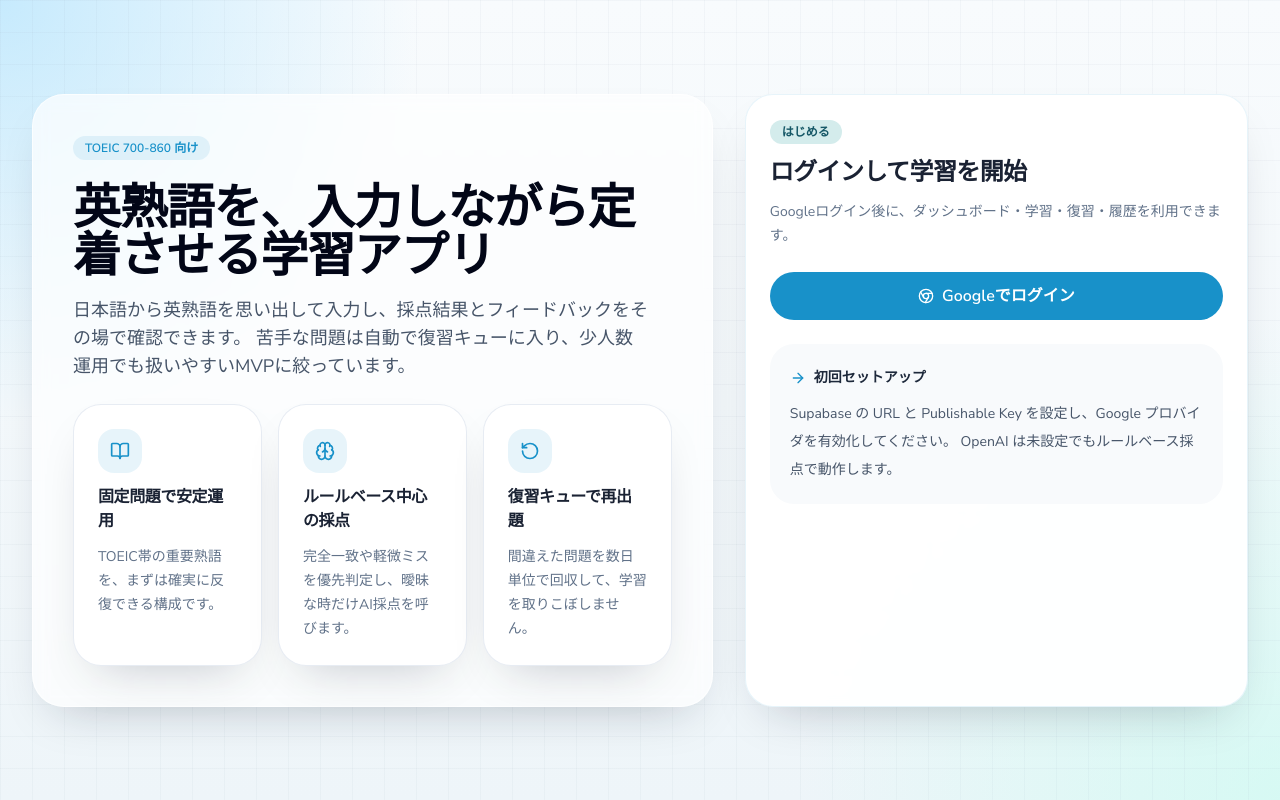
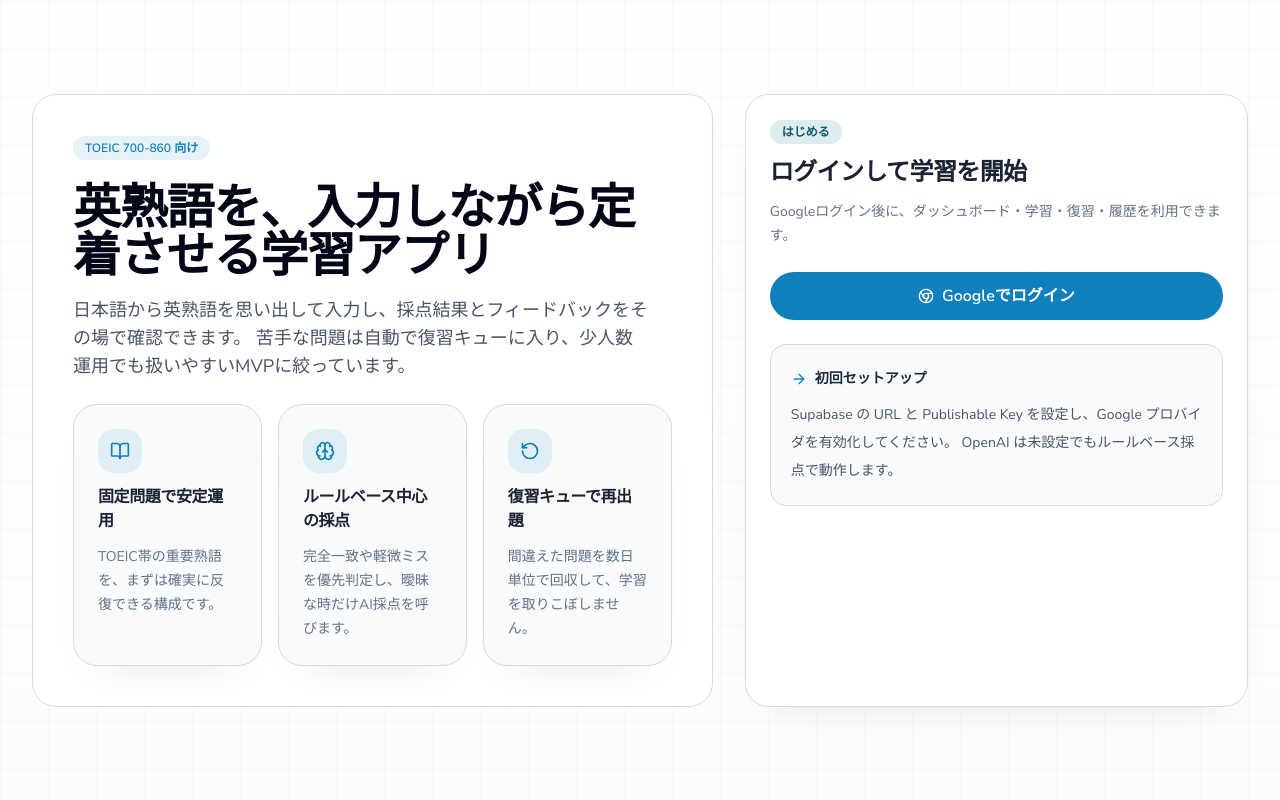
Before and after one commit to shun2741/toeic-idiom-app, a Next.js app: page / in a window 1280 px wide. Built offline with nearby package versions, Linux system fonts and the light colour scheme; no server answers.

Commit message:
Polish UI tone and layout hierarchy

```diff
--- a/app/(app)/learn/page.tsx
+++ b/app/(app)/learn/page.tsx
@@ -12,7 +12,7 @@ export default async function LearnPage() {
 
   return (
     <div className="space-y-6">
-      <Card className="animate-fade-up border-white/80 bg-white/92">
+      <Card className="animate-fade-up border-border/80 bg-white">
         <CardHeader>
           <CardTitle className="text-2xl">通常学習</CardTitle>
           <CardDescription>
--- a/app/(app)/review/page.tsx
+++ b/app/(app)/review/page.tsx
@@ -12,7 +12,7 @@ export default async function ReviewPage() {
 
   if (!question) {
     return (
-      <Card className="animate-fade-up border-white/80 bg-white/92">
+      <Card className="animate-fade-up border-border/80 bg-white">
         <CardHeader>
           <CardTitle className="text-2xl">復習</CardTitle>
           <CardDescription>現在、期日が来ている復習問題はありません。</CardDescription>
@@ -31,7 +31,7 @@ export default async function ReviewPage() {
 
   return (
     <div className="space-y-6">
-      <Card className="animate-fade-up border-white/80 bg-white/92">
+      <Card className="animate-fade-up border-border/80 bg-white">
         <CardHeader>
           <CardTitle className="text-2xl">復習キュー</CardTitle>
           <CardDescription>
--- a/app/globals.css
+++ b/app/globals.css
@@ -3,21 +3,21 @@
 @tailwind utilities;
 
 :root {
-  --background: 210 40% 98%;
+  --background: 210 29% 97%;
   --foreground: 220 33% 15%;
   --card: 0 0% 100%;
   --card-foreground: 220 33% 15%;
-  --primary: 199 79% 44%;
+  --primary: 201 84% 40%;
   --primary-foreground: 0 0% 100%;
-  --secondary: 195 44% 94%;
+  --secondary: 204 35% 93%;
   --secondary-foreground: 215 35% 22%;
-  --muted: 206 33% 96%;
+  --muted: 210 25% 95%;
   --muted-foreground: 215 17% 46%;
-  --accent: 181 39% 88%;
+  --accent: 189 34% 90%;
   --accent-foreground: 191 66% 24%;
-  --border: 210 22% 88%;
+  --border: 210 20% 86%;
   --input: 210 22% 84%;
-  --ring: 199 79% 44%;
+  --ring: 201 84% 40%;
   --success: 153 55% 39%;
   --warning: 34 93% 42%;
   --danger: 0 72% 58%;
@@ -34,9 +34,8 @@ html {
 body {
   min-height: 100vh;
   background:
-    radial-gradient(circle at top left, rgba(186, 230, 253, 0.8), transparent 28%),
-    radial-gradient(circle at bottom right, rgba(204, 251, 241, 0.7), transparent 32%),
-    linear-gradient(180deg, #f8fbfd 0%, #eef5f9 100%);
+    linear-gradient(180deg, rgba(255, 255, 255, 0.82), rgba(255, 255, 255, 0.82)),
+    linear-gradient(180deg, #f7fafc 0%, #eef3f7 100%);
   color: hsl(var(--foreground));
   font-family: var(--font-sans), sans-serif;
 }
@@ -52,7 +51,7 @@ a {
 
 .bg-grid {
   background-image:
-    linear-gradient(to right, rgba(148, 163, 184, 0.07) 1px, transparent 1px),
-    linear-gradient(to bottom, rgba(148, 163, 184, 0.07) 1px, transparent 1px);
-  background-size: 32px 32px;
+    linear-gradient(to right, rgba(148, 163, 184, 0.05) 1px, transparent 1px),
+    linear-gradient(to bottom, rgba(148, 163, 184, 0.05) 1px, transparent 1px);
+  background-size: 48px 48px;
 }
--- a/components/auth/login-panel.tsx
+++ b/components/auth/login-panel.tsx
@@ -28,7 +28,7 @@ export function LoginPanel() {
 
   return (
     <div className="grid gap-8 lg:grid-cols-[1.15fr_0.85fr]">
-      <section className="space-y-6 rounded-[32px] border border-white/70 bg-white/70 p-8 shadow-soft backdrop-blur sm:p-10">
+      <section className="space-y-6 rounded-3xl border border-border bg-white p-8 sm:p-10">
         <Badge className="bg-primary/10 text-primary">TOEIC 700-860 向け</Badge>
         <div className="space-y-4">
           <h1 className="max-w-2xl text-4xl font-bold tracking-tight text-slate-950 sm:text-5xl">
@@ -44,7 +44,7 @@ export function LoginPanel() {
           {featureItems.map((item, index) => (
             <Card
               key={item.title}
-              className="animate-fade-up border-slate-200/80 bg-white"
+              className="animate-fade-up border-border bg-slate-50"
               style={{ animationDelay: `${index * 120}ms` }}
             >
               <CardHeader className="space-y-3 pb-3">
@@ -61,7 +61,7 @@ export function LoginPanel() {
         </div>
       </section>
 
-      <Card className="overflow-hidden border-primary/10 bg-white/95">
+      <Card className="overflow-hidden border-border bg-white">
         <CardHeader className="space-y-3">
           <Badge className="w-fit bg-accent text-accent-foreground">はじめる</Badge>
           <CardTitle className="text-2xl">ログインして学習を開始</CardTitle>
@@ -71,7 +71,7 @@ export function LoginPanel() {
         </CardHeader>
         <CardContent className="space-y-6">
           <GoogleSignInButton />
-          <div className="rounded-3xl bg-slate-50 p-5 text-sm leading-7 text-slate-600">
+          <div className="rounded-2xl border border-border bg-slate-50 p-5 text-sm leading-7 text-slate-600">
             <p className="flex items-center gap-2 font-semibold text-slate-800">
               <ArrowRight className="h-4 w-4 text-primary" />
               初回セットアップ
--- a/components/dashboard/stats-grid.tsx
+++ b/components/dashboard/stats-grid.tsx
@@ -41,13 +41,13 @@ export function StatsGrid({ stats }: { stats: DashboardStats }) {
       {statConfig.map((item, index) => (
         <Card
           key={item.key}
-          className="animate-fade-up border-white/80 bg-white/85"
+          className="animate-fade-up border-border/80 bg-white"
           style={{ animationDelay: `${index * 90}ms` }}
         >
           <CardHeader className="pb-3">
             <div className="flex items-center justify-between">
               <CardTitle className="text-sm text-slate-500">{item.label}</CardTitle>
-              <div className={`flex h-11 w-11 items-center justify-center rounded-2xl ${item.color}`}>
+              <div className={`flex h-10 w-10 items-center justify-center rounded-xl ${item.color}`}>
                 <item.icon className="h-5 w-5" />
               </div>
             </div>
--- a/components/layout/app-shell.tsx
+++ b/components/layout/app-shell.tsx
@@ -19,22 +19,22 @@ export function AppShell({
   children: React.ReactNode;
 }) {
   return (
-    <div className="min-h-screen px-4 py-6 sm:px-6 lg:px-8">
+    <div className="min-h-screen px-4 py-5 sm:px-6 lg:px-8">
       <div className="mx-auto max-w-7xl">
-        <header className="animate-fade-up rounded-[32px] border border-white/70 bg-white/80 px-5 py-4 shadow-soft backdrop-blur sm:px-6">
+        <header className="animate-fade-up rounded-3xl border border-border/80 bg-white px-5 py-4 sm:px-6">
           <div className="flex flex-col gap-4 lg:flex-row lg:items-center lg:justify-between">
             <div className="flex items-center gap-3">
               <Link
                 href="/dashboard"
-                className="flex h-12 w-12 items-center justify-center rounded-2xl bg-primary text-lg font-bold text-primary-foreground"
+                className="flex h-11 w-11 items-center justify-center rounded-2xl bg-slate-950 text-base font-bold text-white"
               >
                 TI
               </Link>
               <div>
-                <p className="text-sm font-semibold tracking-[0.18em] text-primary/80 uppercase">
+                <p className="text-xs font-semibold tracking-[0.16em] text-slate-500 uppercase">
                   TOEIC Idiom Coach
                 </p>
-                <p className="text-sm text-slate-500">
+                <p className="text-sm text-slate-600">
                   自由入力で英熟語を定着させる学習ダッシュボード
                 </p>
               </div>
@@ -50,7 +50,7 @@ export function AppShell({
                 ))}
               </nav>
 
-              <div className="flex items-center gap-3 rounded-full bg-slate-50 px-4 py-2">
+              <div className="flex items-center gap-3 rounded-full border border-border bg-slate-50 px-4 py-2">
                 <div className="hidden text-right sm:block">
                   <p className="text-xs font-semibold text-slate-500">ログイン中</p>
                   <p className="max-w-48 truncate text-sm text-slate-800">{userEmail ?? "Google User"}</p>
--- a/components/ui/button.tsx
+++ b/components/ui/button.tsx
@@ -9,11 +9,11 @@ const buttonVariants = cva(
     variants: {
       variant: {
         default:
-          "bg-primary text-primary-foreground shadow-soft hover:-translate-y-0.5 hover:brightness-105",
+          "bg-primary text-primary-foreground shadow-sm hover:bg-primary/95",
         secondary:
           "bg-secondary text-secondary-foreground hover:bg-secondary/80",
         outline:
-          "border border-border bg-white text-foreground hover:border-primary/30 hover:bg-primary/5",
+          "border border-border bg-white text-foreground hover:border-primary/30 hover:bg-slate-50",
         ghost: "text-foreground hover:bg-primary/5",
         danger: "bg-danger text-white hover:brightness-110",
       },
--- a/components/ui/card.tsx
+++ b/components/ui/card.tsx
@@ -9,7 +9,7 @@ export const Card = React.forwardRef<
   <div
     ref={ref}
     className={cn(
-      "rounded-[28px] border border-white/80 bg-card/90 shadow-soft backdrop-blur-sm",
+      "rounded-3xl border border-border/90 bg-card shadow-[0_18px_40px_-32px_rgba(15,23,42,0.22)]",
       className,
     )}
     {...props}
```
Also changed, not shown: app/(app)/dashboard/page.tsx (+29 -13 lines), app/(app)/history/page.tsx (+6 -6 lines), components/learn/learn-session.tsx (+11 -11 lines).
